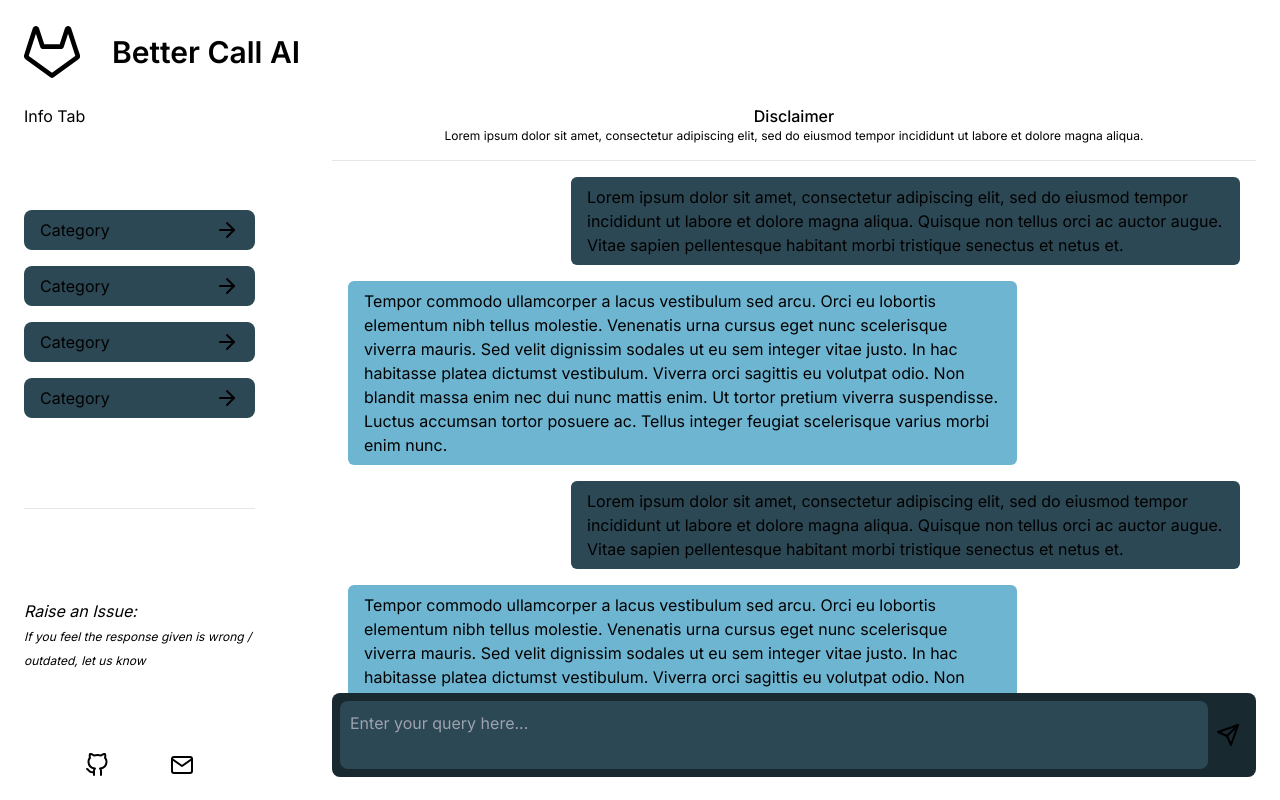
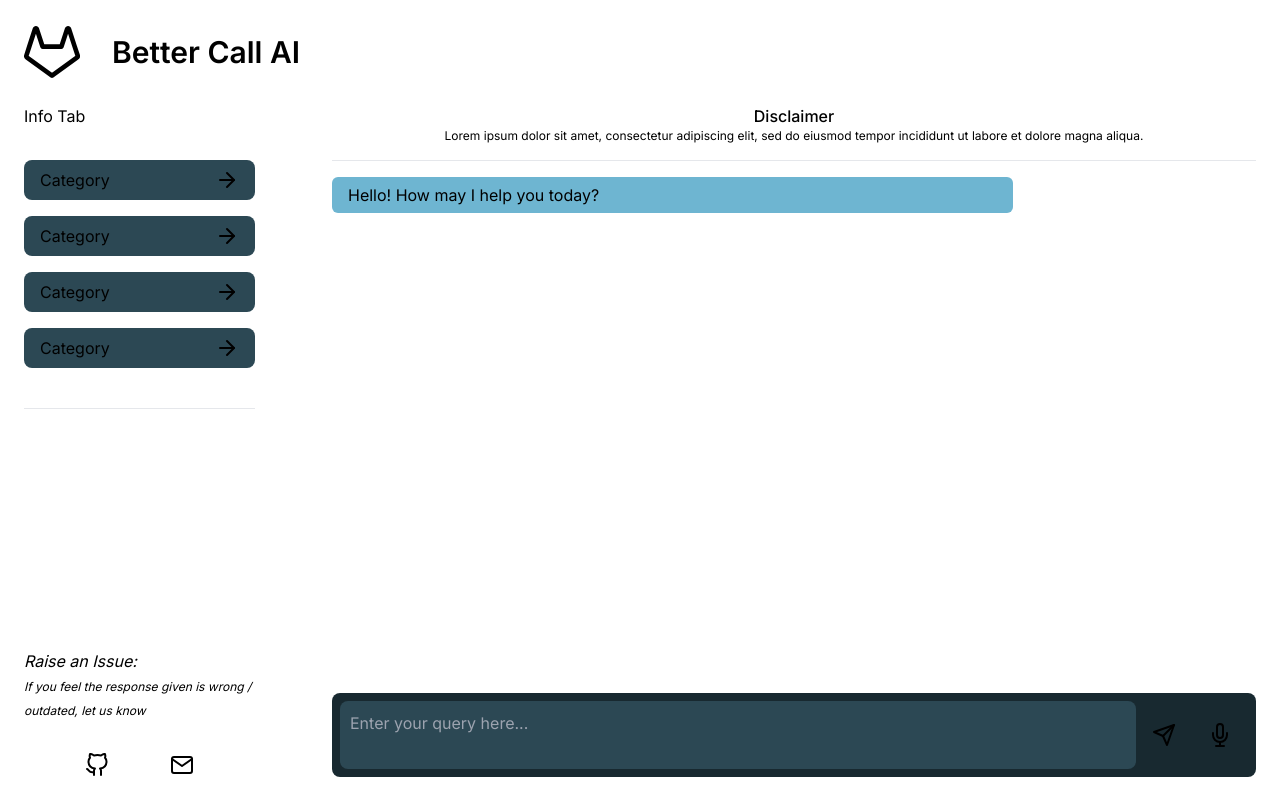
Before and after one commit to SamstyleGhost/better-call-ai, a Next.js app: page / in a window 1280 px wide. Built offline with nearby package versions, Linux system fonts and the light colour scheme.

Commit message:
Chat component works

```diff
--- a/app/components/home/Chat.jsx
+++ b/app/components/home/Chat.jsx
@@ -1,13 +1,47 @@
 'use client';
-import React from 'react'
-import QueryField from './chat/QueryField'
-import ChatField from './chat/ChatField';
+import React, { useState } from 'react'
+import Message from './chat/Message';
+import IconButton from './chat/IconButton';
 
 const Chat = () => {
+
+  const [query, setQuery] = useState('');
+
+  const [messages, setMessages] = useState([{
+    sender: 'assistant',
+    message: 'Hello! How may I help you today?'
+  }]);
+
+  const handleSubmit = (e) => {
+    e.preventDefault();
+
+    setMessages([ ...messages, { sender: 'user', message: query }]);
+  }
+
   return (
-    <div className='w-full h-[600px] flex flex-col justify-between'>
-      <ChatField className='w-full h-full'/>
-      <QueryField />
+    <div className='w-full h-[630px] md:h-[600px] flex flex-col justify-between'>
+      <div className='w-full h-full flex flex-col gap-4 overflow-y-auto pr-4'>
+        {messages.map((message, index) => <Message key={index} sender={message.sender} message={message.message}/>)}
+      </div>
+      <div className='w-full mt-4'>
+      <form onSubmit={handleSubmit} className='bg-secondary p-2 rounded-lg flex justify-center'>
+        <textarea
+          type='text'
+          placeholder='Enter your query here...'
+          value={query}
+          className='w-full bg-primary border-2 border-transparent p-2 outline-0 focus:border-accent rounded-lg resize-none'
+          onChange={(e) => setQuery(e.target.value)}
+        />
+        <div className='flex items-center mx-4 gap-8'>
+          <IconButton
+            icon='send'
+          />
+          <IconButton
+            icon='mic'
+          />
+        </div>
+      </form>
+    </div>
     </div>
   )
 }
--- a/app/components/home/InfoTab.jsx
+++ b/app/components/home/InfoTab.jsx
@@ -6,6 +6,7 @@ import Social from './info/Social'
 const InfoTab = () => {
   return (
     <div className='w-full md:w-1/4 mt-8 md:mt-0 flex flex-col gap-8 justify-between items-center md:items-start'>
+      <div className='w-full flex flex-col gap-8'>
         <div>
           <span>Info Tab</span>
         </div>
@@ -16,11 +17,14 @@ const InfoTab = () => {
           <CustomTab />
         </div>
         <hr className="my-2 w-full md:w-3/4"/>
+      </div>
+      <div className='flex flex-col gap-8'>
         <div>
           <IssueFeedback />
         </div>
         <Social />
       </div>
+    </div>
   )
 }
 
--- a/app/components/home/chat/ChatField.jsx
+++ /dev/null
@@ -1,23 +0,0 @@
-'use client';
-import React from 'react';
-import Message from './Message';
-
-const ChatField = () => {
-
-  const userMessage = 'Lorem ipsum dolor sit amet, consectetur adipiscing elit, sed do eiusmod tempor incididunt ut labore et dolore magna aliqua. Quisque non tellus orci ac auctor augue. Vitae sapien pellentesque habitant morbi tristique senectus et netus et.'
-
-  const assistantMessage = 'Tempor commodo ullamcorper a lacus vestibulum sed arcu. Orci eu lobortis elementum nibh tellus molestie. Venenatis urna cursus eget nunc scelerisque viverra mauris. Sed velit dignissim sodales ut eu sem integer vitae justo. In hac habitasse platea dictumst vestibulum. Viverra orci sagittis eu volutpat odio. Non blandit massa enim nec dui nunc mattis enim. Ut tortor pretium viverra suspendisse. Luctus accumsan tortor posuere ac. Tellus integer feugiat scelerisque varius morbi enim nunc.'
-
-  return (
-    <div className='flex flex-col gap-4 overflow-y-auto px-4'>
-      <Message sender='user' message={userMessage}/>
-      <Message sender='assistant' message={assistantMessage}/>
-      <Message sender='user' message={userMessage}/>
-      <Message sender='assistant' message={assistantMessage}/>
-      <Message sender='user' message={userMessage}/>
-      <Message sender='assistant' message={assistantMessage}/>
-    </div>
-  )
-}
-
-export default ChatField
--- /dev/null
+++ b/app/components/home/chat/IconButton.jsx
@@ -0,0 +1,13 @@
+'use client'
+import React from 'react'
+import { Mic, Send } from 'react-feather'
+
+const IconButton = ({ icon }) => {
+  return (
+    <button type='submit' className='cursor-pointer'>
+      {icon === 'send' ? <Send /> : <Mic />}
+    </button>
+  )
+}
+
+export default IconButton
--- a/app/components/home/chat/Message.jsx
+++ b/app/components/home/chat/Message.jsx
@@ -4,7 +4,7 @@ import React from 'react'
 const Message = ({ sender, message }) => {
 
   return (
-    <div className={`w-3/4 rounded-md px-4 py-2 ${sender === 'user' ? 'self-end bg-primary' : 'self-start bg-accent'}`}>
+    <div className={`w-3/4 rounded-md px-4 py-2 leading-tight ${sender === 'user' ? 'self-end bg-primary' : 'self-start bg-accent'}`}>
       {message}
     </div>
   )
--- a/app/components/home/chat/QueryField.jsx
+++ /dev/null
@@ -1,25 +0,0 @@
-'use client';
-import React, { useState } from 'react'
-import { Send } from 'react-feather';
-
-const QueryField = () => {
-
-  const [query, setQuery] = useState('');
-
-  const handleSubmit = () => {
-    console.log(query);
-  }
-
-  return (
-    <div className='w-full'>
-      <form onSubmit={handleSubmit} className='bg-secondary p-2 rounded-lg flex justify-center'>
-        <textarea type='text' placeholder='Enter your query here...' className='w-full bg-primary border-2 border-transparent p-2 outline-0 focus:border-accent rounded-lg resize-none' onChange={(e) => setQuery(...query, e.target.value)}/>
-        <div className='flex items-center mx-2'>
-          <Send className='cursor-pointer'/>
-        </div>
-      </form>
-    </div>
-  )
-}
-
-export default QueryField
--- a/app/components/home/info/IssueFeedback.jsx
+++ b/app/components/home/info/IssueFeedback.jsx
@@ -4,7 +4,7 @@ const IssueFeedback = () => {
   return (
     <div className='italic'>
       <div><span>Raise an Issue:</span></div>
-      <div className='w-full md:w-5/6'><span className='text-xs'>If you feel the response given is wrong / outdated, let us know</span></div>
+      <div className='w-full md:w-5/6'><span className='text-xs leading-none'>If you feel the response given is wrong / outdated, let us know</span></div>
     </div>
   )
 }
--- a/app/components/home/info/Social.jsx
+++ b/app/components/home/info/Social.jsx
@@ -4,8 +4,8 @@ import { GitHub, Mail } from 'react-feather';
 const Social = () => {
   return (
     <div className='w-full md:w-3/4 flex justify-evenly'>
-      <a href='https://github.com/SamstyleGhost/better-call-ai'><GitHub  /></a>
-      <a href='https://github.com/SamstyleGhost/better-call-ai'><Mail  /></a>
+      <a href='https://github.com/SamstyleGhost/better-call-ai' target='_blank'><GitHub  /></a>
+      <a href='https://github.com/SamstyleGhost/better-call-ai' target='_blank'><Mail  /></a>
     </div>
   )
 }
--- a/app/globals.css
+++ b/app/globals.css
@@ -30,18 +30,17 @@
 }
 
 ::-webkit-scrollbar {
-  background: var(--secondary);
   width: 4px;
-  border-radius: 40px;
 }
 
 ::-webkit-scrollbar-track {
   background: var(--primary);
+  border-radius: 40px;
 }
 
 ::-webkit-scrollbar-thumb {
-  background-color: var(--accent);;    /* color of the scroll thumb */
-  border-radius: 20px;       /* roundness of the scroll thumb */
+  background-color: var(--accent);
+  border-radius: 40px;
 }
 
 html {
--- a/app/layout.jsx
+++ b/app/layout.jsx
@@ -5,7 +5,7 @@ import { Inter } from 'next/font/google'
 const inter = Inter({ subsets: ['latin'] })
 
 export const metadata = {
-  title: 'Create Next App',
+  title: 'Better Call AI',
   description: 'Generated by create next app',
 }
 
```
Lines whose indentation alone changed are shown as unchanged.
